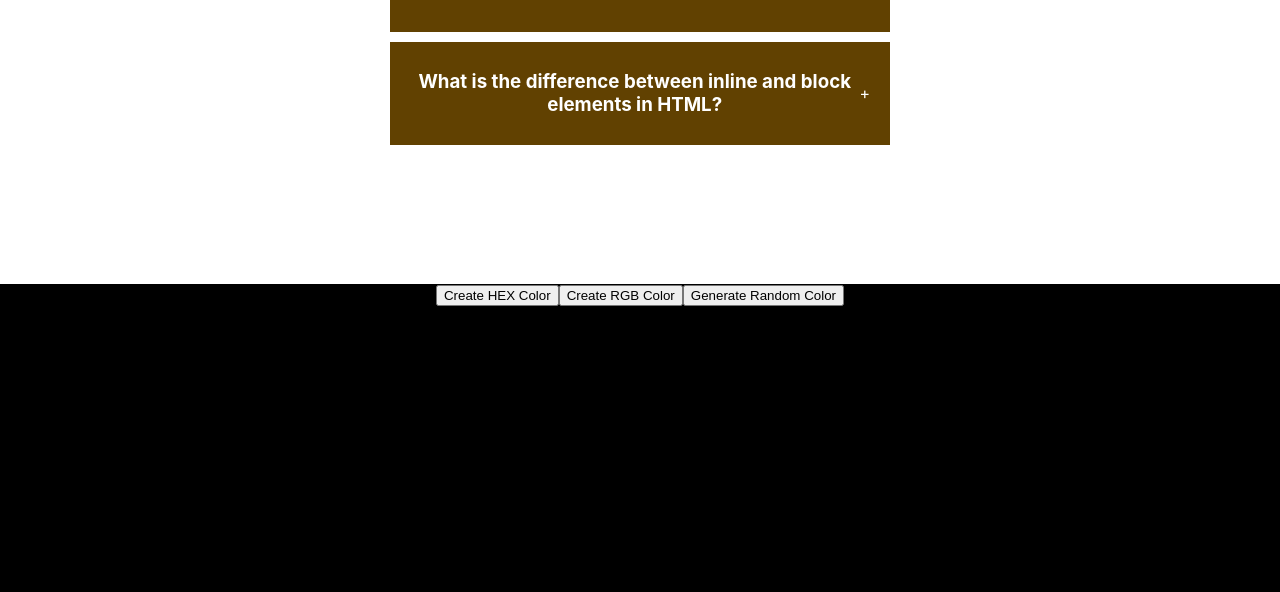
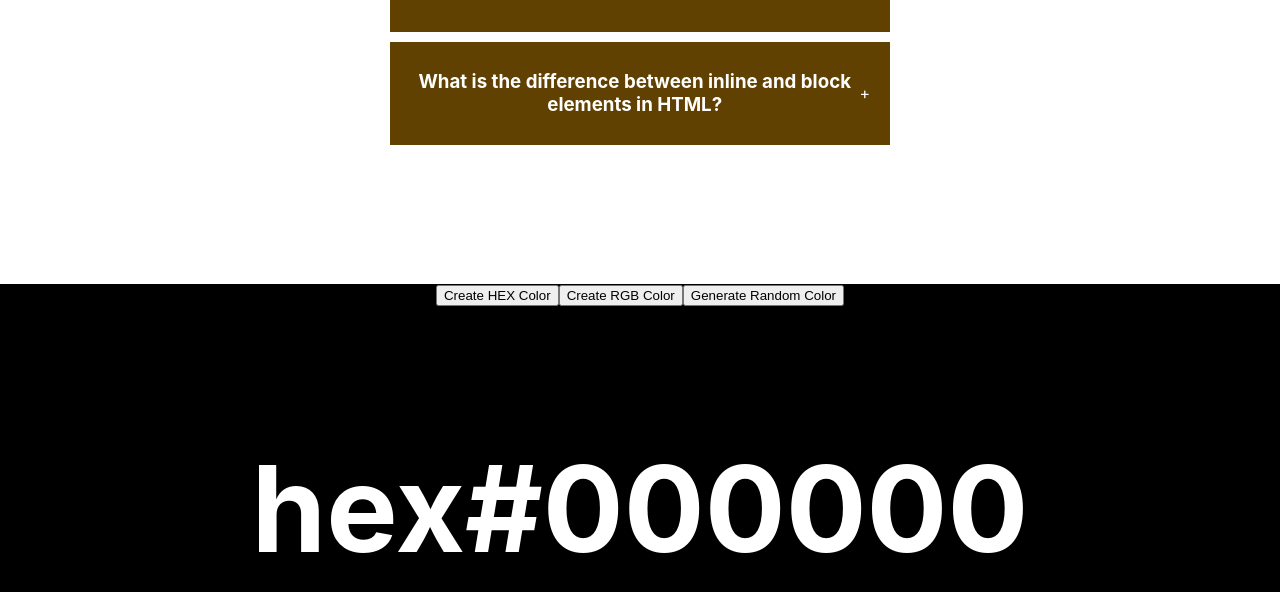
Before and after one commit to yorliabdulai/ReactInterviewProjects, a React (Create React App) app: page / in a window 1280 px wide. Shown: the part 516-1108 px from the top of the page. Built offline with nearby package versions, Linux system fonts and the light colour scheme.

Commit message:
Add color variables to JSX

```diff
--- a/src/components/random-color/index.jsx
+++ b/src/components/random-color/index.jsx
@@ -32,7 +32,8 @@ export default function RandomColor() {
       fontSize: '60px',
       marginTop: '50px',
      }}>
-
+      <h1>{typeOfColor}</h1>
+     <h1>{color}</h1>
      </div>
     </div>
 
```
